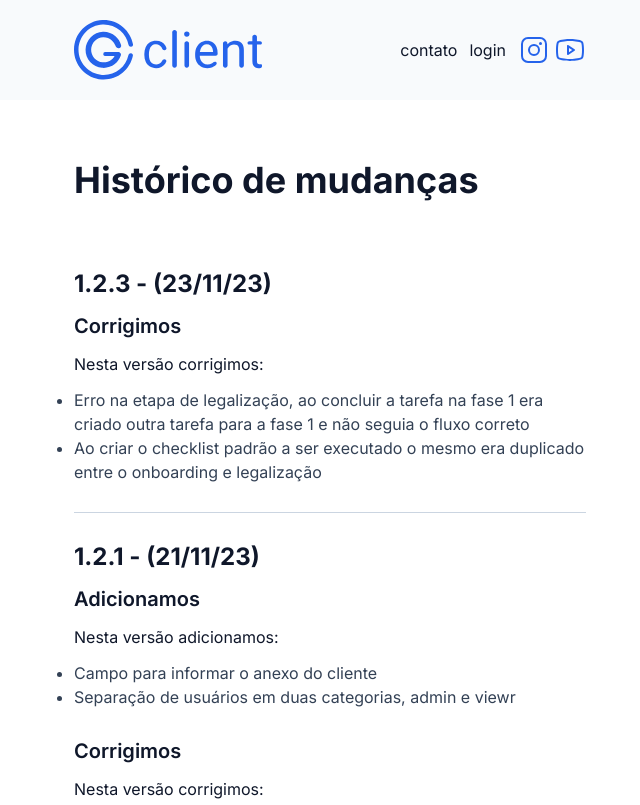
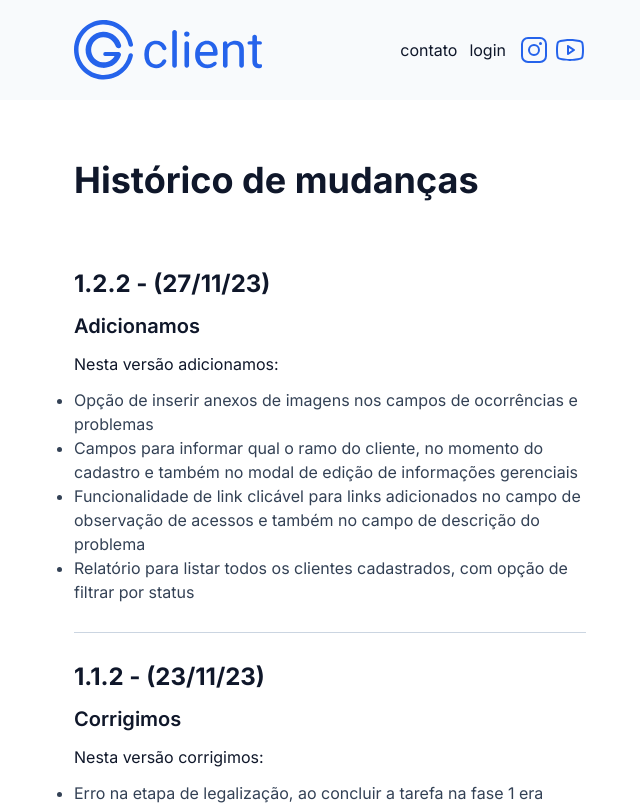
Before and after one commit to amanda-raiane/client-versions, a Next.js app: page / in a window 1280 px wide. Shown: the top 805 px of the page, without its empty margins (310-950 px from the left). Built offline with nearby package versions, Linux system fonts and the light colour scheme.

Commit message:
version 1.2.2

```diff
--- /dev/null
+++ b/src/app/data/versions/1.1.1/added/data.ts
@@ -0,0 +1,4 @@
+export const a1_1_1 = [
+  "Campo para informar o anexo do cliente",
+  "Separação de usuários em duas categorias, admin e viewer",
+];
--- a/src/app/data/versions/1.2.3/fix/data.ts
+++ b/src/app/data/versions/1.1.2/fix/data.ts
@@ -1,4 +1,4 @@
-export const f1_2_3 = [
+export const f1_1_2 = [
   "Erro na etapa de legalização, ao concluir a tarefa na fase 1 era criado outra tarefa para a fase 1 e não seguia o fluxo correto",
   "Ao criar o checklist padrão a ser executado o mesmo era duplicado entre o onboarding e legalização"
 ];
--- a/src/app/data/versions/1.2.1/added/data.ts
+++ /dev/null
@@ -1,4 +0,0 @@
-export const a1_2_1 = [
-  "Campo para informar o anexo do cliente",
-  "Separação de usuários em duas categorias, admin e viewr",
-];
--- /dev/null
+++ b/src/app/data/versions/1.2.2/added/data.ts
@@ -0,0 +1,6 @@
+export const a1_2_2 = [
+  "Opção de inserir anexos de imagens nos campos de ocorrências e problemas",
+  "Campos para informar qual o ramo do cliente, no momento do cadastro e também no modal de edição de informações gerenciais",
+  "Funcionalidade de link clicável para links adicionados no campo de observação de acessos e também no campo de descrição do problema",
+  "Relatório para listar todos os clientes cadastrados, com opção de filtrar por status",
+];
--- a/src/app/page.tsx
+++ b/src/app/page.tsx
@@ -1,9 +1,10 @@
 import { DefaultText } from "./components/DefaultText";
 import { Header } from "./components/Header";
 import { a1_0_0 } from "@/app/data/versions/1.0.0/added/data";
-import { a1_2_1 } from "./data/versions/1.2.1/added/data";
-import { f1_2_1 } from "./data/versions/1.2.1/fix/data";
-import { f1_2_3 } from "./data/versions/1.2.3/fix/data";
+import { a1_1_1 } from "./data/versions/1.1.1/added/data";
+import { f1_2_1 } from "./data/versions/1.1.1/fix/data";
+import { f1_1_2 } from "./data/versions/1.1.2/fix/data";
+import { a1_2_2 } from "./data/versions/1.2.2/added/data";
 
 export default function Home() {
   return (
@@ -23,17 +24,25 @@ export default function Home() {
 
         <div className="py-5 dark:border-b dark:border-slate-800 border-b border-slate-300">
           <DefaultText
+            title={"adicionamos"}
+            items={a1_2_2}
+            versionDate="1.2.2 - (27/11/23)"
+          />
+        </div>
+
+        <div className="py-5 dark:border-b dark:border-slate-800 border-b border-slate-300">
+          <DefaultText
             title={"corrigimos"}
-            items={f1_2_3}
-            versionDate="1.2.3 - (23/11/23)"
+            items={f1_1_2}
+            versionDate="1.1.2 - (23/11/23)"
           />
         </div>
 
         <div className="py-5 dark:border-b dark:border-slate-800 border-b border-slate-300">
           <DefaultText
             title={"adicionamos"}
-            items={a1_2_1}
-            versionDate={"1.2.1 - (21/11/23)"}
+            items={a1_1_1}
+            versionDate={"1.1.1 - (21/11/23)"}
           />
           <DefaultText title={"corrigimos"} items={f1_2_1} />
         </div>
```
Also changed, not shown: src/app/data/versions/1.1.1/fix/data.ts (renamed from src/app/data/versions/1.2.1/fix/data.ts).
